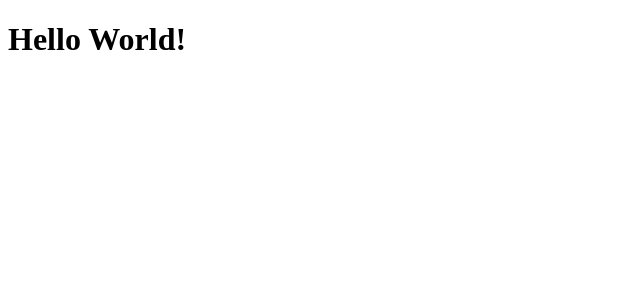
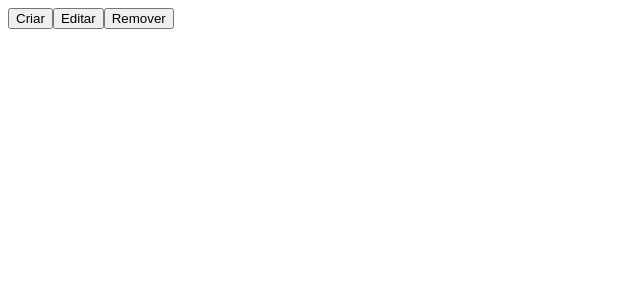
Before and after one commit to ronaldotavcano/React-estudos, a React (Vite) app: page / in a window 1280 px wide. Shown: the top 300 px of the page, without its empty margins (0-640 px from the left). Built offline with nearby package versions, Linux system fonts and the light colour scheme.

Commit message:
Passando métodos no componente

```diff
--- a/index.html
+++ b/index.html
@@ -7,6 +7,10 @@
     <title>Projeto React</title>
   </head>
   <body>
+    <!--Essa div com id root que está vazia, é o próprio react
+    que insere dinamicamente o conteúdo nessa div, então uma apli-
+    cação react é uma aplicação de 1 pág só (SPA -> single pag apli
+    cation)-->
     <div id="root"></div>
     <script type="module" src="/src/main.tsx"></script>
   </body>
--- a/src/App.tsx
+++ b/src/App.tsx
@@ -1,6 +1,13 @@
+import {Button} from "./components/button"
+
 // Todo componente tem que começar com letra maiuscula
 export function App(){
   return (
-    <h1>Hello World!</h1>
+    <div>
+      <Button name="Criar" onClick={() => alert("Criar")}/>
+      <Button name="Editar"/>
+      <Button name="Remover"/>
+
+    </div>
   )
 }
--- /dev/null
+++ b/src/components/button.tsx
@@ -0,0 +1,13 @@
+type Props = {
+    name: string
+
+    // ? na frente significa que é opcional
+    onClick?: () => void
+}
+            // 2ª forma: props: Props
+            // <button> props.name </button>
+export function Button({name, onClick}: Props){
+    return(
+        <button onClick={onClick}>{name} </button>
+    )
+}
```
